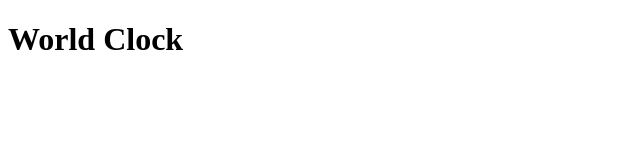
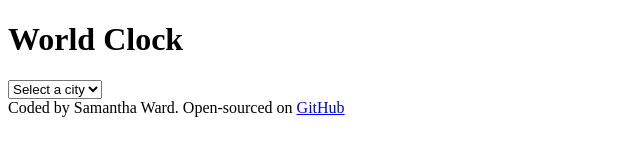
Before and after one commit to jazziecookie/world-clock, a plain HTML site: page index.html in a window 1280 px wide. Shown: the whole page, without its empty margins (0-640 px from the left). Drawn offline with Linux system fonts and the light colour scheme.

Commit message:
Update index.html
added basic HTML

```diff
--- a/index.html
+++ b/index.html
@@ -8,6 +8,20 @@
 </head>
 <body>
   <h1>World Clock</h1>
+  <form>
+    <select name="" id="city-list">
+      <option value="default">Select a city</option>
+      <option value="london">London</option>
+      <option value="sydney">Sydney</option>
+      <option value="paris">Paris</option>
+      <option value="new york">New York</option>
+    </select>
+  </form>
+
+  <div id="city-display"></div>
+  <div id="date-display"></div>
+  <div id="time-display"></div>
+  <footer>Coded by Samantha Ward. Open-sourced on <a href="https://github.com/jazziecookie/world-clock" target="_blank">GitHub</a></footer>
   <script src="clock.js"></script>
 </body>
 </html>
```
